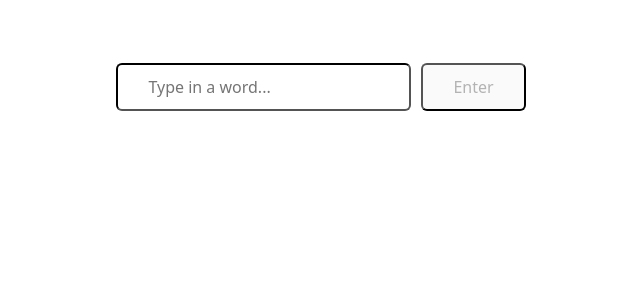
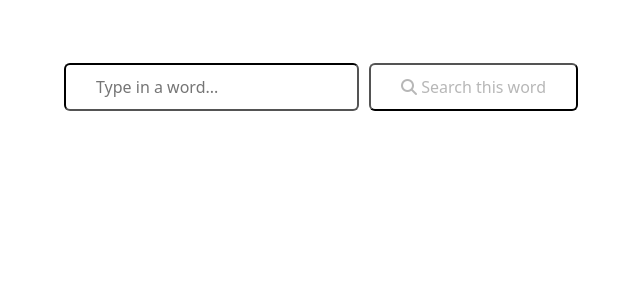
Before and after one commit to Ventuscoder/word-info, a React (Vite) app: page / in a window 1280 px wide. Shown: the top 300 px of the page, without its empty margins (319-959 px from the left). Built offline with nearby package versions, Linux system fonts and the light colour scheme.

Commit message:
Style page

```diff
--- a/index.html
+++ b/index.html
@@ -9,6 +9,7 @@
   </head>
   <body>
     <div id="root"></div>
+    <script src="https://kit.fontawesome.com/4be4ee58f9.js" crossorigin="anonymous"></script>
     <script src="https://cdn.jsdelivr.net/npm/bootstrap@5.3.0-alpha1/dist/js/bootstrap.bundle.min.js" integrity="sha384-w76AqPfDkMBDXo30jS1Sgez6pr3x5MlQ1ZAGC+nuZB+EYdgRZgiwxhTBTkF7CXvN" crossorigin="anonymous"></script>
     <script type="module" src="/src/main.jsx"></script>
   </body>
--- a/src/search.css
+++ b/src/search.css
@@ -12,4 +12,5 @@
     display: inline-block;
     padding: 10px 30px;
     border-color: black;
+    background-color: white;
 }
--- a/src/search.jsx
+++ b/src/search.jsx
@@ -16,7 +16,7 @@ const Search = (props) => {
         <div className='search d-flex justify-content-center'>
             <form className='form' onSubmit={(e)=>handleSubmit(e, search)}>
                 <input type="text" className='search-input rounded' name="search" id="search" value={search} onChange={handleChange} placeholder='Type in a word...' />
-                <button type="submit" className='search-button rounded' disabled={search.trim()===''}>Enter</button>
+                <button type="submit" className='search-button rounded' disabled={search.trim()===''}><i class="fa-solid fa-magnifying-glass"></i> Search this word</button>
             </form>
         </div>
     )
--- a/src/word.css
+++ b/src/word.css
@@ -0,0 +1,7 @@
+.audio-btn {
+    margin-top: 5%;
+    padding: 5px;
+    border: none;
+    background-color: white;
+    font-size: 20px;
+}
--- a/src/word.jsx
+++ b/src/word.jsx
@@ -11,7 +11,7 @@ const Word = (props) => {
     return (
         <div className='d-flex justify-content-center'>
             {wordDescription.phonetic != '' ?
-                <button onClick={playAudio} className='audio-btn'>Pronounce this word</button> : null
+                <button onClick={playAudio} className='audio-btn rounded'><i class="fa-solid fa-ear-listen"></i> Pronounce this word</button> : null
             }
         </div>
     )
```
